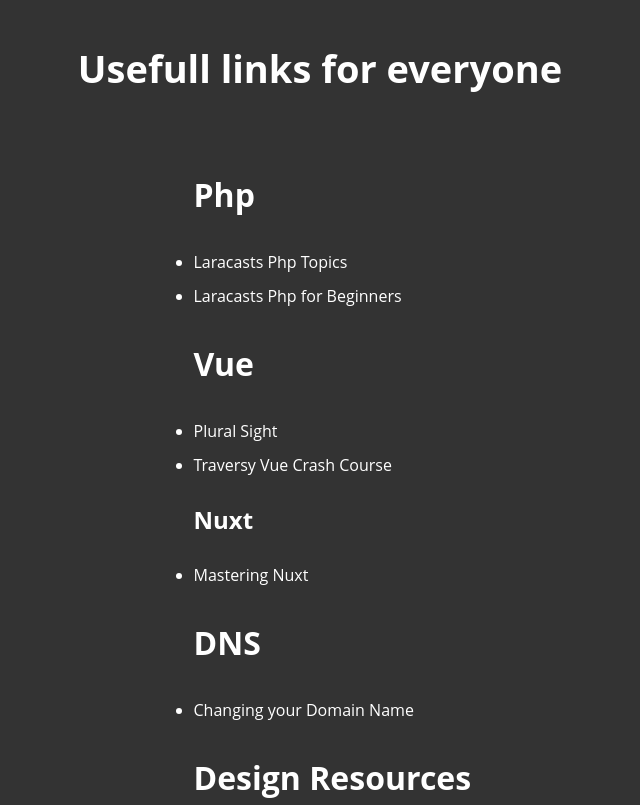
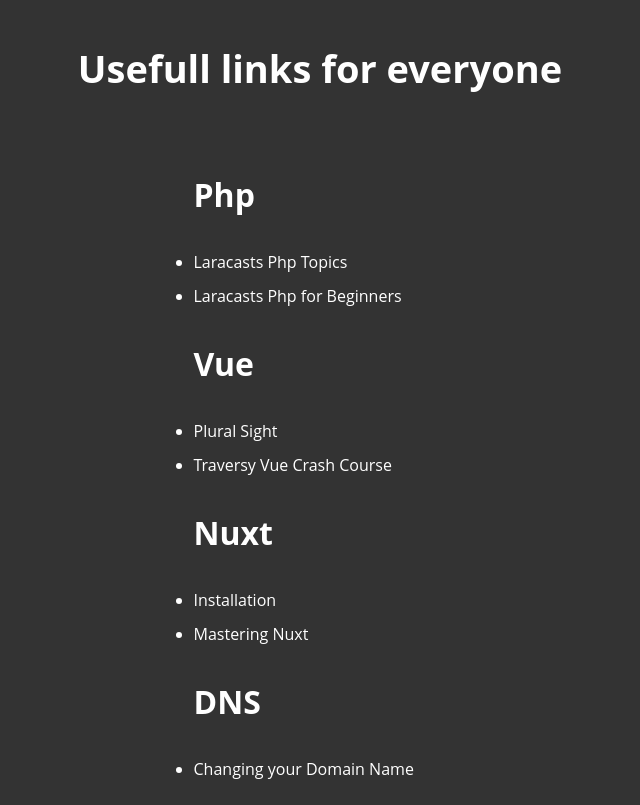
Before and after one commit to frbaumgratz/usefull-links, a website: page index.html in a window 1280 px wide. Shown: the top 805 px of the page, without its empty margins (320-960 px from the left). Drawn offline with Linux system fonts and the light colour scheme.

Commit message:
adding installation to nuxt

```diff
--- a/index.html
+++ b/index.html
@@ -64,9 +64,12 @@
         </li>
 
         <!-- NUXT -->
-        <h2>Nuxt</h2>
+        <h2 class="usefull-links_topic-title">Nuxt</h2>
         <li class="links">
-          <a href="https://masteringnuxt.com/" class="link-5" target="_blank">Mastering Nuxt</a>
+          <a href="https://nuxtjs.org/docs/get-started/installation" class="link-5" target="_blank">Installation</a>
+        </li>
+        <li class="links">
+          <a href="https://masteringnuxt.com/" class="link-6" target="_blank">Mastering Nuxt</a>
         </li>
 
         <!-- DNS -->
```
